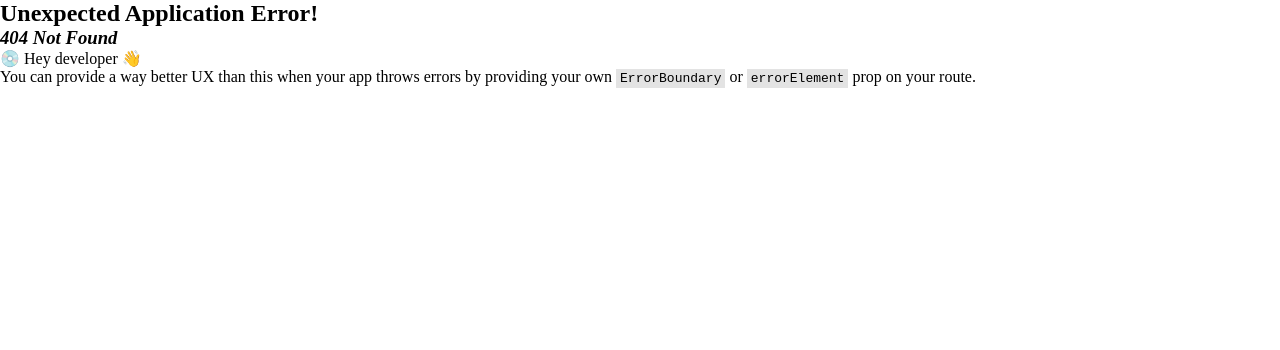
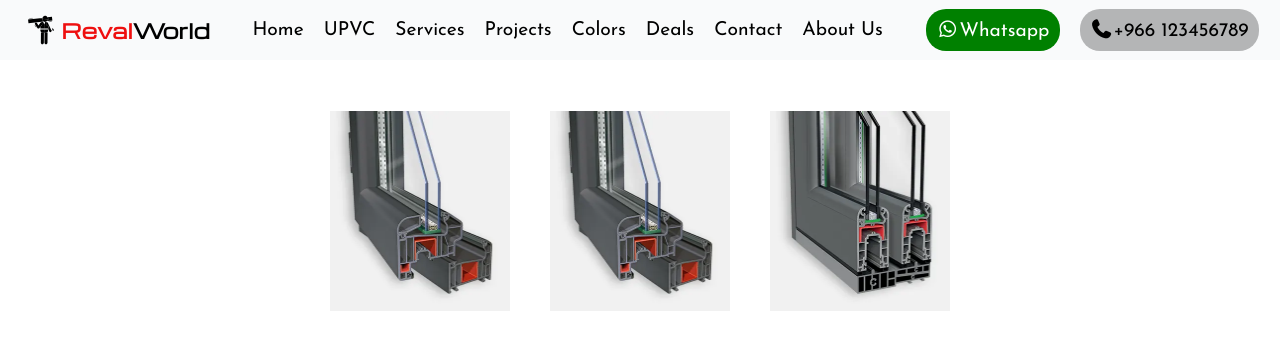
Before and after one commit to SHLcomp/reval-world-sample3, a React (Vite) app: page /product/door in a window 1280 px wide. Before the commit this address had no page. Shown: the top 350 px of the page. Built offline with nearby package versions, Linux system fonts and the light colour scheme; a web font is replaced by a local one.

Commit message:
vercel setup

```diff
--- a/package.json
+++ b/package.json
@@ -13,6 +13,7 @@
     "deploy": "gh-pages -d dist"
   },
   "dependencies": {
+    "build": "^0.1.4",
     "react": "^19.1.0",
     "react-dom": "^19.1.0",
     "react-router-dom": "^7.7.1",
--- a/src/componets/collection/Collection.jsx
+++ b/src/componets/collection/Collection.jsx
@@ -12,7 +12,9 @@ const Collection = () => {
 
     {data.map((item)=>{
       return(
-        <Link className='a' to={`/reval-world-sample3/product/${item.cat}`}>
+        // /reval-world-sample3/product/${item.cat}
+        <Link className='a' to={``}>
+
         <div className={`collection box ${item.className}`}>
         <img src={item.img} alt="" />
         <h3 className='cta'>{item.name}</h3>
--- a/src/componets/navbar/Navbar.jsx
+++ b/src/componets/navbar/Navbar.jsx
@@ -16,19 +16,19 @@ const Navbar = (props) => {
 
   useEffect(() => {
     switch (locate.pathname) {
-      case "/reval-world-sample3/":
+      case "/":
         setMenu("Home");
         break;
-      case "/reval-world-sample3/upvc":
+      case "/upvc":
         setMenu("UPVC");
         break;
-      case "/reval-world-sample3/epd":
+      case "/epd":
         setMenu("Projects");
         break;
-      case "/reval-world-sample3/services":
+      case "/services":
         setMenu("Services");
         break;
-      case `/reval-world-sample3/product/${props.cat}`:
+      case `/product/${props.cat}`:
         setMenu("Services");
         break;
       default:
@@ -51,13 +51,13 @@ const Navbar = (props) => {
         </div>
 
         <ul className={`{ ${respoMenu ? "show" : ""} }`}>
-          <Link className="a" to={"/reval-world-sample3/"}>
+          <Link className="a" to={"/"}>
             <li className={menu === "Home" ? "clicked" : ""}>Home</li>
           </Link>
-          <Link className="a" to="/reval-world-sample3/upvc">
+          <Link className="a" to="/upvc">
             <li className={menu === "UPVC" ? "clicked" : ""}>UPVC</li>
           </Link>
-          <Link className="a" to="/reval-world-sample3/services">
+          <Link className="a" to="/services">
             <li className={menu === "Services" ? "clicked" : ""}>Services</li>
           </Link>
           <li className={menu === "Projects" ? "clicked" : ""}>Projects</li>
--- a/src/componets/services/Types.jsx
+++ b/src/componets/services/Types.jsx
@@ -4,7 +4,9 @@ import './Types.scss';
 export const Types = () => {
   return (
     <div className='types'>
+        <div className="txt">
 
+        </div>
     </div>
   )
 }
--- a/vite.config.js
+++ b/vite.config.js
@@ -4,5 +4,6 @@ import react from '@vitejs/plugin-react'
 // https://vite.dev/config/
 export default defineConfig({
   plugins: [react()],
-  base:'/reval-world-sample3/'
+  base:'/'
+  //reval-world-sample3
 })
```
Also changed, not shown: src/App.jsx (+8 -8 lines), 1 other file (tests, documents, lock files or other folders).
